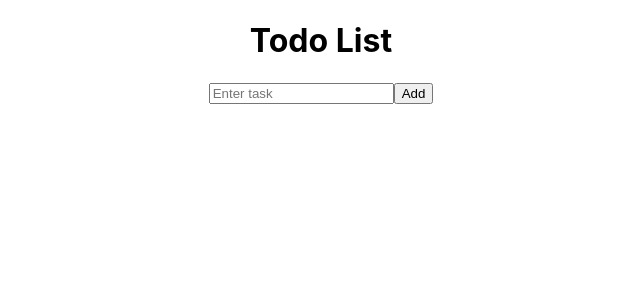
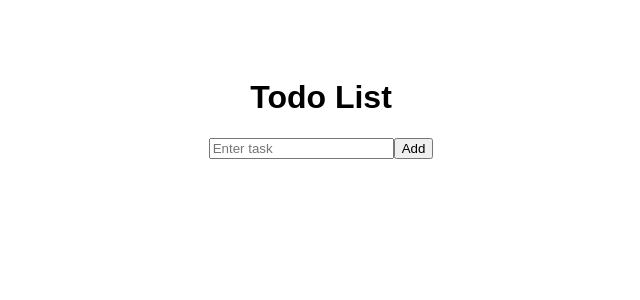
Before and after one commit to aramatsolrac/todolist, a React (Create React App) app: page / in a window 1280 px wide. Shown: the top 300 px of the page, without its empty margins (319-959 px from the left). Built offline with nearby package versions, Linux system fonts and the light colour scheme.

Commit message:
Add root css

```diff
--- a/src/index.css
+++ b/src/index.css
@@ -1,13 +1,9 @@
 body {
-  margin: 0;
-  font-family: -apple-system, BlinkMacSystemFont, 'Segoe UI', 'Roboto', 'Oxygen',
-    'Ubuntu', 'Cantarell', 'Fira Sans', 'Droid Sans', 'Helvetica Neue',
-    sans-serif;
-  -webkit-font-smoothing: antialiased;
-  -moz-osx-font-smoothing: grayscale;
+  padding: 50px;
+  background-color: white;
+  font-family: sans-serif;
 }
-
-code {
-  font-family: source-code-pro, Menlo, Monaco, Consolas, 'Courier New',
-    monospace;
+#root {
+  display: flex;
+  justify-content: center;
 }
```
